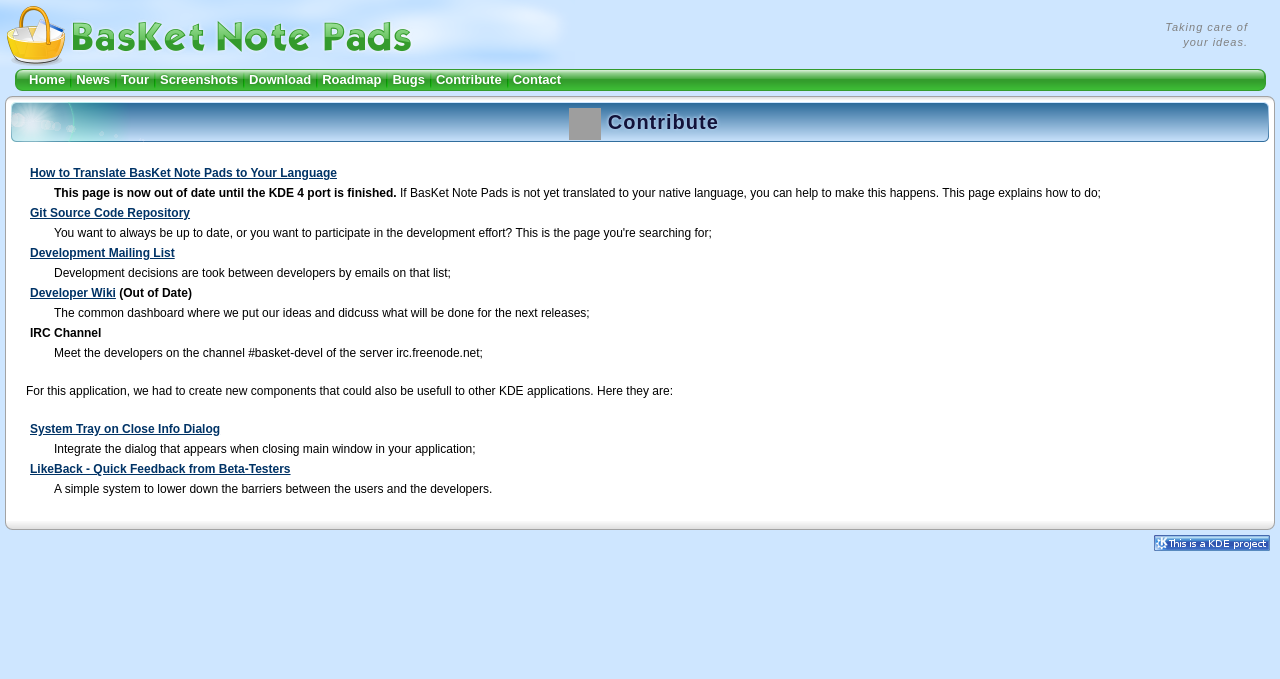
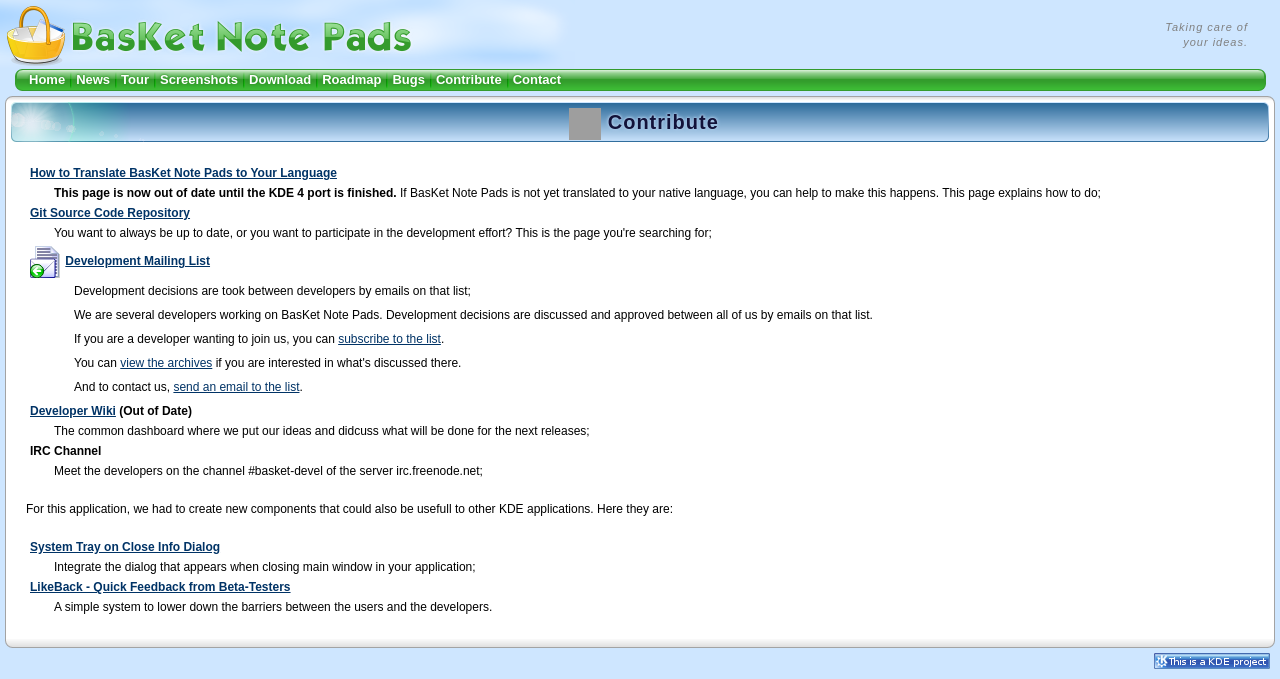
Before and after one commit to basket-notepads/basket-website, a PHP site: page /contribute.php in a window 1280 px wide. Shown: the top 679 px of the page. Run offline with PHP 8.4, Linux system fonts and the light colour scheme; grey boxes are pictures that could not be loaded.

Commit message:
Moved contents from mailinglist.php into contribute.php.

```diff
--- a/contribute.php
+++ b/contribute.php
@@ -11,8 +11,17 @@
         <dd><b>This page is now out of date until the KDE 4 port is finished.</b>  If BasKet Note Pads is not yet translated to your native language, you can help to make this happens. This page explains how to do;</dd>
       <dt><a href="svnaccess.php">Git Source Code Repository</a></dt>
         <dd>You want to always be up to date, or you want to participate in the development effort? This is the page you're searching for;</dd>
-      <dt><a href="mailinglist.php">Development Mailing List</a></dt>
-        <dd>Development decisions are took between developers by emails on that list;</dd>
+      <dt>
+        <img  src="icos/32-mailinglist.png" alt="" width="32" height="32" />
+        <a href="mailinglist.php">Development Mailing List</a>
+      </dt>
+        <dd>
+          <p>Development decisions are took between developers by emails on that list;</p>
+          <p>We are several developers working on BasKet Note Pads. Development decisions are discussed and approved between all of us by emails on that list.</p>
+          <p>If you are a developer wanting to join us, you can <a href="https://lists.sourceforge.net/lists/listinfo/basket-devel">subscribe to the list</a>.</p>
+          <p>You can <a href="http://sourceforge.net/mailarchive/forum.php?forum_name=basket-devel">view the archives</a> if you are interested in what's discussed there.</p>
+          <p>And to contact us, <a href="mailto:basket-devel@lists.sourceforge.net">send an email to the list</a>.</p>
+        </dd>
       <dt><a href="wiki/doku.php?id=start">Developer Wiki</a> (Out of Date)</dt>
         <dd>The common dashboard where we put our ideas and didcuss what will be done for the next releases;</dd>
       <dt>IRC Channel</dt>
```
Also changed, not shown: mailinglist.php (deleted, +0 -18 lines).
